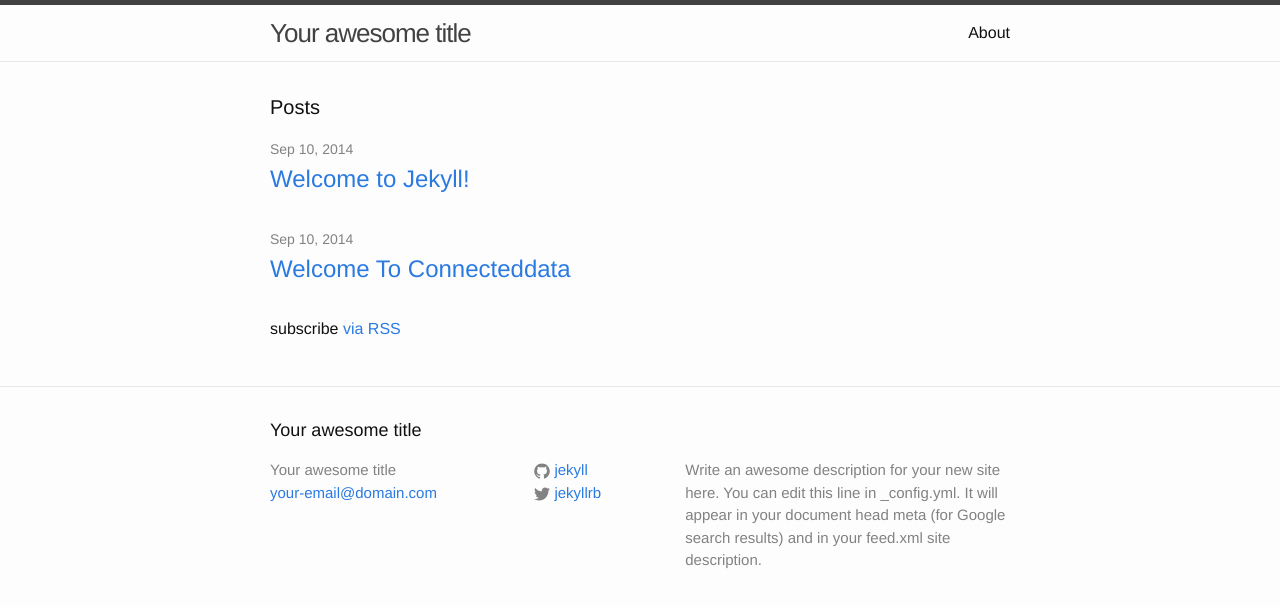
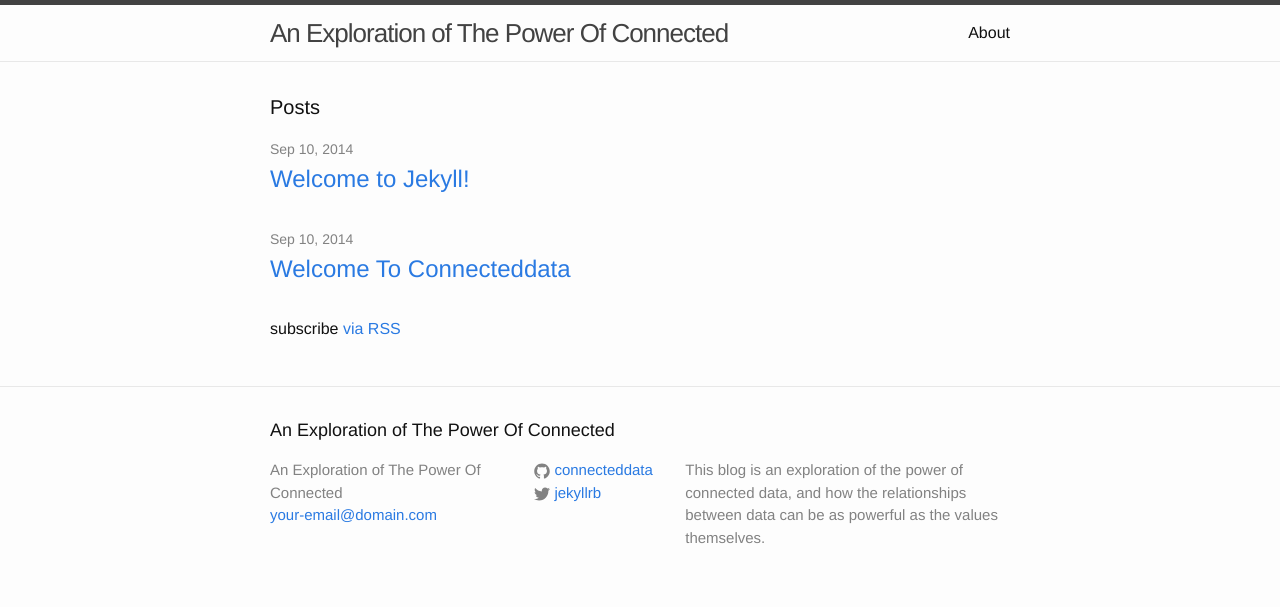
Before and after one commit to connecteddata/connecteddata.github.io, a Jekyll site: the page built from index.html, in a window 1280 px wide. Shown: the top 607 px of the page. Built offline with Jekyll 4.4.1, drawn with Linux system fonts in a browser that asks for light colours.

Commit message:
updating config.yml

```diff
--- a/_config.yml
+++ b/_config.yml
@@ -1,14 +1,13 @@
 # Site settings
-title: Your awesome title
+title: An Exploration of The Power Of Connected
 email: your-email@domain.com
 description: > # this means to ignore newlines until "baseurl:"
-  Write an awesome description for your new site here. You can edit this
-  line in _config.yml. It will appear in your document head meta (for
-  Google search results) and in your feed.xml site description.
+  This blog is an exploration of the power of connected data, and how the relationships between data can be as powerful as the values themselves.
+
 baseurl: "" # the subpath of your site, e.g. /blog/
-url: "http://yourdomain.com" # the base hostname & protocol for your site
+url: "http://blog.powerofconnecteddata.com" # the base hostname & protocol for your site
 twitter_username: jekyllrb
-github_username:  jekyll
+github_username:  connecteddata
 
 # Build settings
 markdown: kramdown
```
